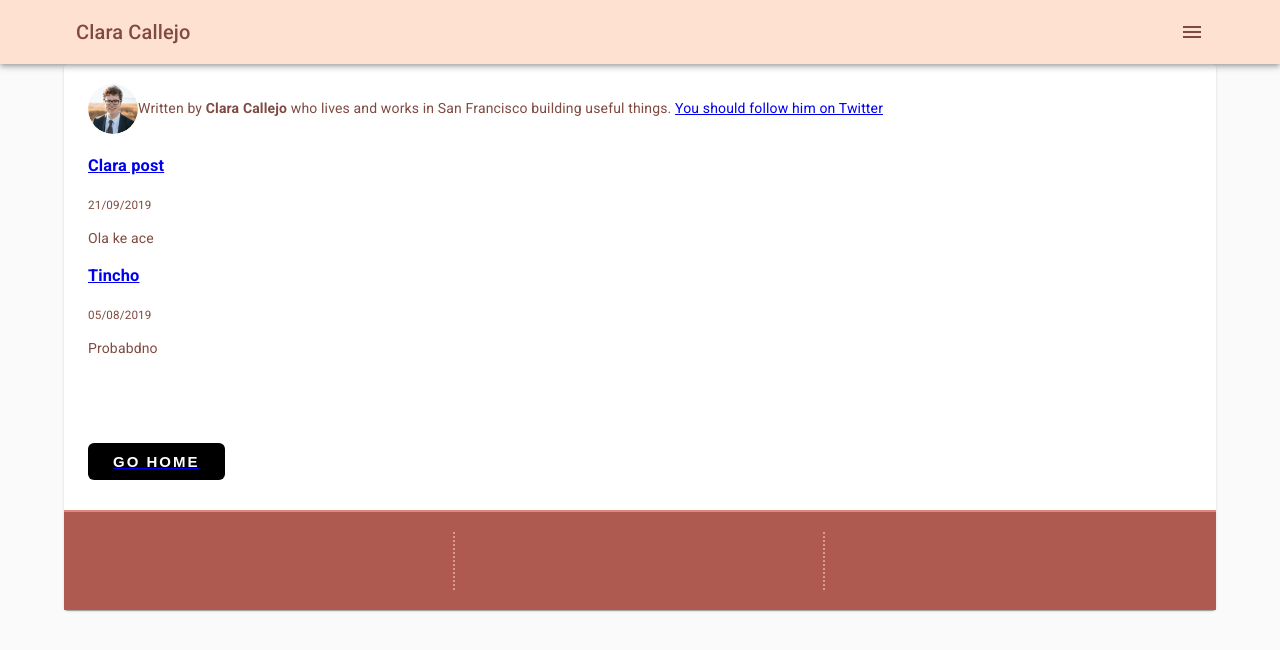
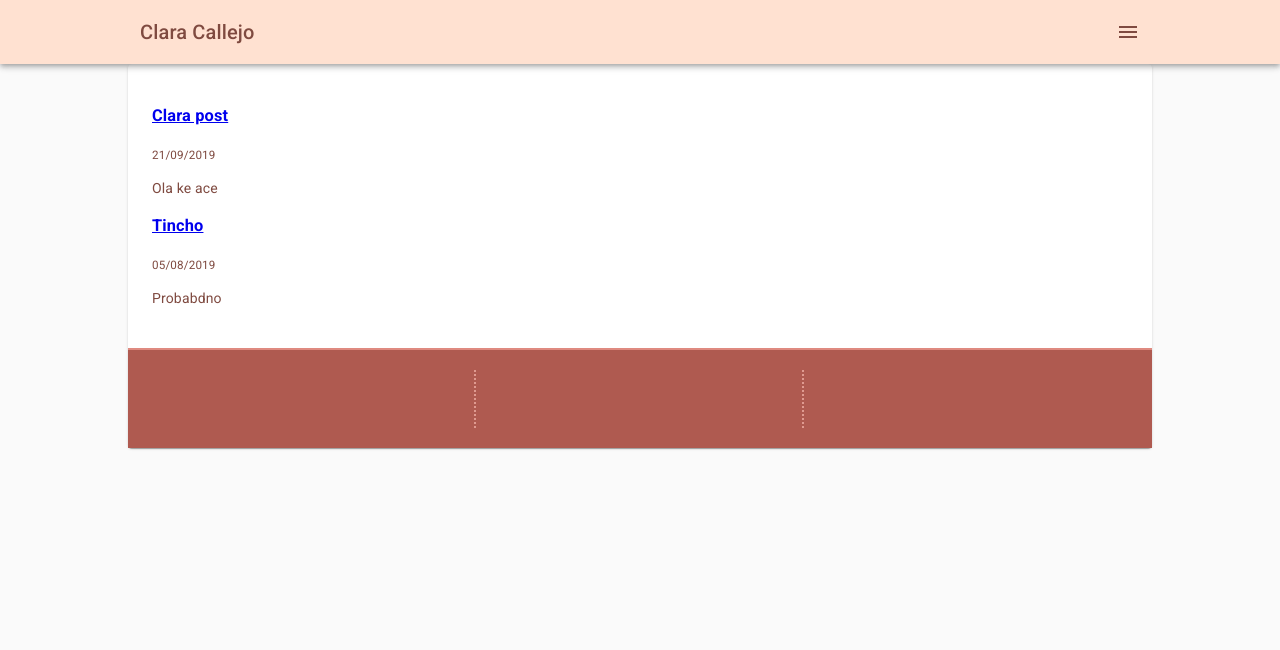
Before and after one commit to tinchodipalma/clara-callejo-cms, a Gatsby site: page /blog in a window 1280 px wide. Built offline with nearby package versions, Linux system fonts and the light colour scheme; Gatsby itself is replaced by a stand-in of ours.

Commit message:
Removing uneeded components

```diff
--- a/src/components/Navbar/Navbar.css
+++ b/src/components/Navbar/Navbar.css
@@ -1,8 +1,26 @@
 .Navbar .Navbar__Toolbar {
-  margin: 0 5%;
+  margin: 0 3%;
   padding: 0 12px;
 }
 
 .Navbar__Col:last-child {
   margin-left: auto;
 }
+
+@media (min-width: 576px) {
+  .Navbar .Navbar__Toolbar {
+    margin: 0 5%;
+  }
+}
+
+@media (min-width: 992px) {
+  .Navbar .Navbar__Toolbar {
+    margin: 0 7%;
+  }
+}
+
+@media (min-width: 1200px) {
+  .Navbar .Navbar__Toolbar {
+    margin: 0 10%;
+  }
+}
--- a/src/components/bio.js
+++ /dev/null
@@ -1,72 +0,0 @@
-/**
- * Bio component that queries for data
- * with Gatsby's StaticQuery component
- *
- * See: https://www.gatsbyjs.org/docs/static-query/
- */
-
-import React from 'react';
-import { StaticQuery, graphql } from 'gatsby';
-import Image from 'gatsby-image';
-import styled from 'styled-components';
-
-function Bio() {
-  return (
-    <StaticQuery
-      query={bioQuery}
-      render={(data) => {
-        const { author, social } = data.site.siteMetadata;
-        return (
-          <Container>
-            <Image
-              fixed={data.avatar.childImageSharp.fixed}
-              alt={author}
-              style={{
-                marginBottom: 0,
-                minWidth: 50,
-                borderRadius: `100%`,
-              }}
-              imgStyle={{
-                borderRadius: `50%`,
-              }}
-            />
-            <p>
-              Written by <strong>{author}</strong> who lives and works in San
-              Francisco building useful things.
-              {` `}
-              <a href={`https://twitter.com/${social.twitter}`}>
-                You should follow him on Twitter
-              </a>
-            </p>
-          </Container>
-        );
-      }}
-    />
-  );
-}
-
-const bioQuery = graphql`
-  query BioQuery {
-    avatar: file(absolutePath: { regex: "/profile-pic.jpg/" }) {
-      childImageSharp {
-        fixed(width: 50, height: 50) {
-          ...GatsbyImageSharpFixed
-        }
-      }
-    }
-    site {
-      siteMetadata {
-        author
-        social {
-          twitter
-        }
-      }
-    }
-  }
-`;
-
-const Container = styled.div`
-  display: flex;
-`;
-
-export default Bio;
--- a/src/components/button.js
+++ /dev/null
@@ -1,32 +0,0 @@
-import React from "react"
-import styled from "styled-components"
-
-const Button = props => (
-  <ButtonWrapper props={props}>{props.children}</ButtonWrapper>
-)
-
-const ButtonWrapper = styled.button`
-  display: block;
-  border: none;
-  text-align: center;
-  box-sizing: border-box;
-  text-decoration: none;
-  padding: 10px 25px;
-  cursor: pointer;
-  text-transform: uppercase;
-  letter-spacing: 2px;
-
-  background: ${props => props.props.background || "black"};
-  color: ${props => props.props.color || "rgb(255, 255, 255)"};
-  font-size: ${props => props.props.fontSize || "15px"};
-  font-weight: ${props => props.props.fontWeight || "600"};
-  border-radius: ${props => props.props.radius || "6px"};
-  margin-top: ${props => props.props.marginTop};
-  margin-bottom: ${props => props.props.marginBottom};
-
-  &:hover {
-    box-shadow: inset 0 0 100px 100px rgba(255, 255, 255, 0.25);
-  }
-`
-
-export default Button
--- a/src/components/seo.js
+++ b/src/components/seo.js
@@ -5,10 +5,10 @@
  * See: https://www.gatsbyjs.org/docs/use-static-query/
  */
 
-import React from "react"
-import PropTypes from "prop-types"
-import Helmet from "react-helmet"
-import { useStaticQuery, graphql } from "gatsby"
+import React from 'react';
+import PropTypes from 'prop-types';
+import Helmet from 'react-helmet';
+import { useStaticQuery, graphql } from 'gatsby';
 
 function SEO({ description, lang, meta, keywords, title }) {
   const { site } = useStaticQuery(
@@ -23,9 +23,9 @@ function SEO({ description, lang, meta, keywords, title }) {
         }
       }
     `
-  )
+  );
 
-  const metaDescription = description || site.siteMetadata.description
+  const metaDescription = description || site.siteMetadata.description;
 
   return (
     <Helmet
@@ -78,15 +78,15 @@ function SEO({ description, lang, meta, keywords, title }) {
         )
         .concat(meta)}
     />
-  )
+  );
 }
 
 SEO.defaultProps = {
-  lang: `en`,
+  lang: `es`,
   meta: [],
   keywords: [],
   description: ``,
-}
+};
 
 SEO.propTypes = {
   description: PropTypes.string,
@@ -94,6 +94,6 @@ SEO.propTypes = {
   meta: PropTypes.arrayOf(PropTypes.object),
   keywords: PropTypes.arrayOf(PropTypes.string),
   title: PropTypes.string.isRequired,
-}
+};
 
-export default SEO
+export default SEO;
--- a/src/layouts/Layout/Layout.css
+++ b/src/layouts/Layout/Layout.css
@@ -3,9 +3,28 @@
 }
 
 .Layout__Main {
-  margin: 0 5%;
+  margin: 0;
 }
 
 .Layout__Main__Content {
   padding: 20px 24px 0;
+  height: 100%;
 }
+
+@media (min-width: 576px) {
+  .Layout__Main {
+    margin: 0 5%;
+  }
+}
+
+@media (min-width: 992px) {
+  .Layout__Main {
+    margin: 0 7%;
+  }
+}
+
+@media (min-width: 1200px) {
+  .Layout__Main {
+    margin: 0 10%;
+  }
+}
--- a/src/pages/blog.js
+++ b/src/pages/blog.js
@@ -1,10 +1,8 @@
 import React from 'react';
 import { Link, graphql } from 'gatsby';
 
-import Bio from '../components/bio';
 import Layout from '../layouts/Layout';
 import SEO from '../components/seo';
-import Button from '../components/button';
 
 class Blog extends React.Component {
   render() {
@@ -15,7 +13,6 @@ class Blog extends React.Component {
     return (
       <Layout location={this.props.location} title={siteTitle}>
         <SEO title="All posts" />
-        <Bio />
         <div style={{ margin: '20px 0 40px' }}>
           {posts.map(({ node }) => {
             const title = node.frontmatter.title || node.fields.slug;
@@ -39,9 +36,6 @@ class Blog extends React.Component {
             );
           })}
         </div>
-        <Link to="/">
-          <Button marginTop="85px">Go Home</Button>
-        </Link>
       </Layout>
     );
   }
--- a/src/templates/blog-post.js
+++ b/src/templates/blog-post.js
@@ -1,7 +1,6 @@
 import React from 'react';
 import { Link, graphql } from 'gatsby';
 
-import Bio from '../components/bio';
 import Layout from '../layouts/Layout';
 import SEO from '../components/seo';
 
@@ -27,7 +26,6 @@ class BlogPostTemplate extends React.Component {
         </p>
         <div dangerouslySetInnerHTML={{ __html: post.html }} />
         <hr style={{}} />
-        <Bio />
 
         <ul
           style={{
```
